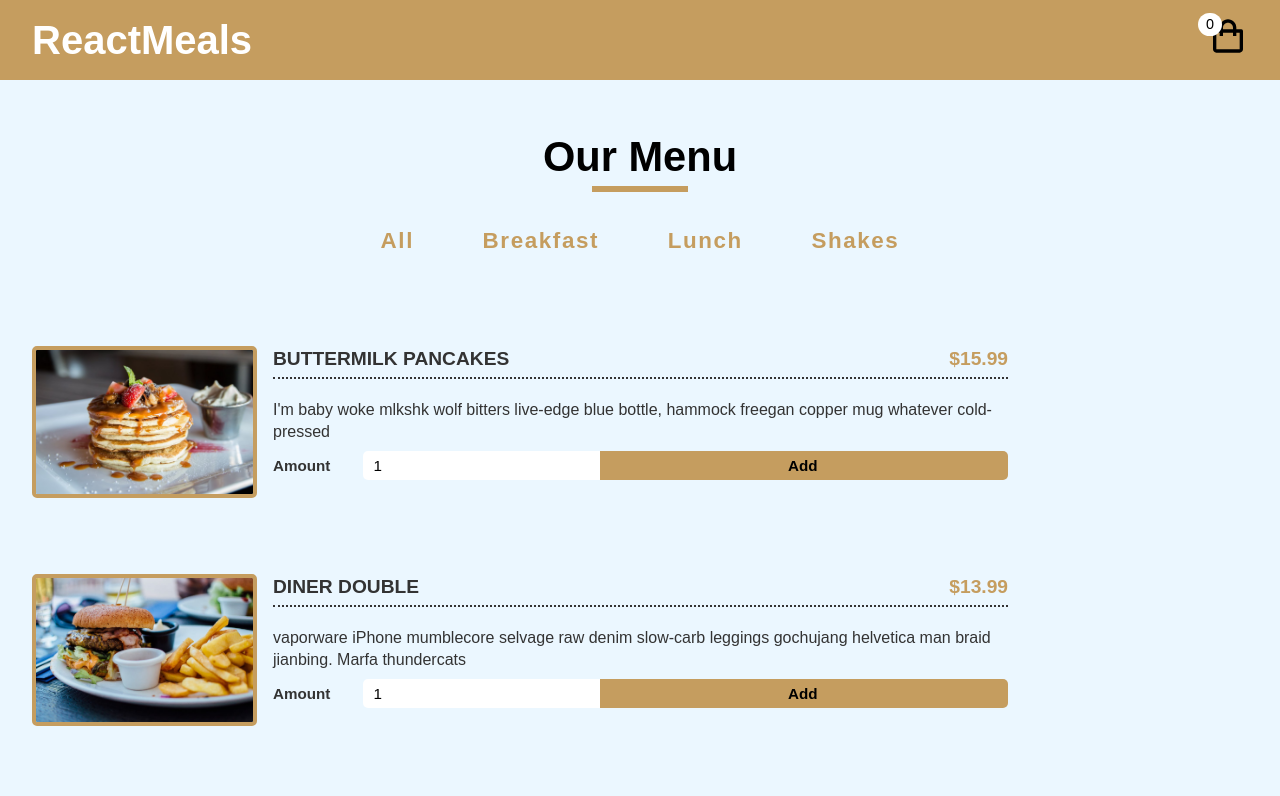
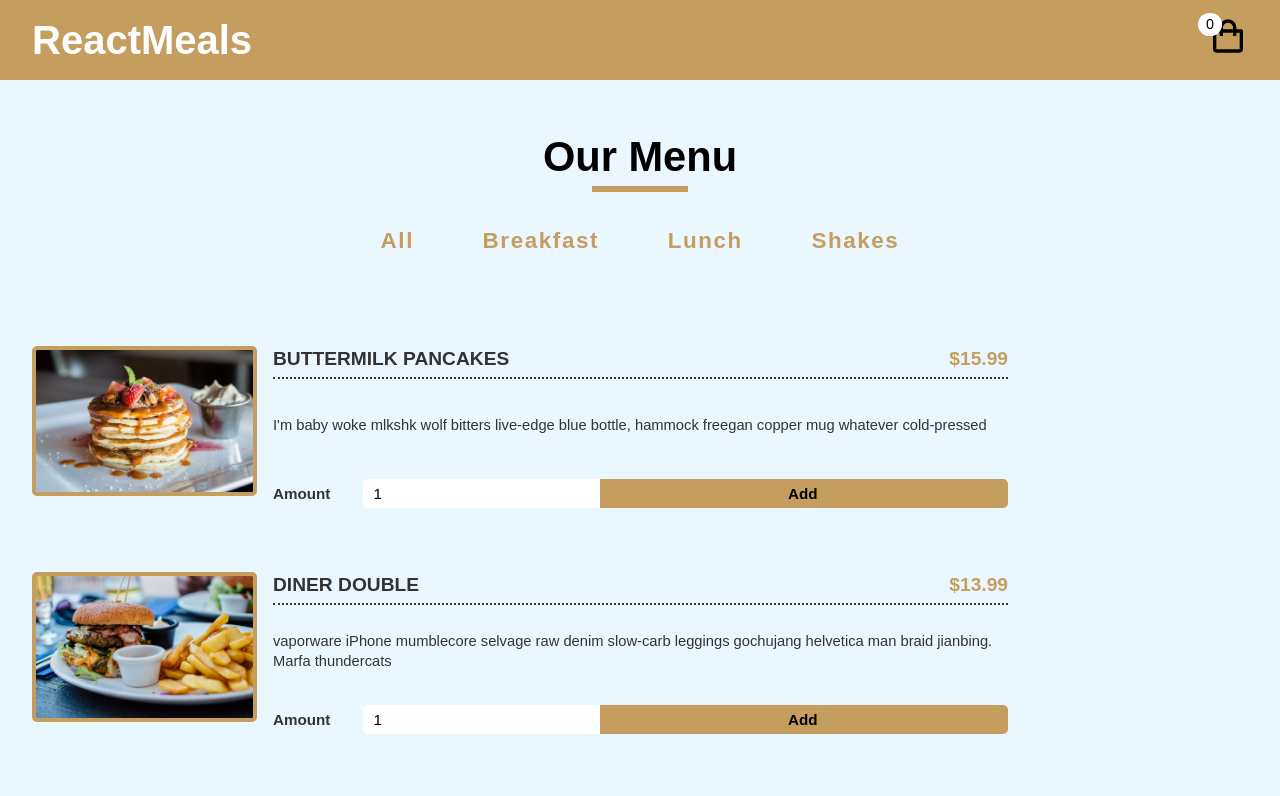
Before and after one commit to jzolotar/react-redux-meals, a React (Create React App) app: page / in a window 1280 px wide. Shown: the top 796 px of the page. Built offline with nearby package versions, Linux system fonts and the light colour scheme.

Commit message:
add simple validation, add styles for alert component, fix how the items were displayed on desktop version

```diff
--- a/src/components/Item.js
+++ b/src/components/Item.js
@@ -2,23 +2,34 @@ import { useRef, useState } from 'react';
 import { useDispatch } from 'react-redux';
 import { StyledItem } from './styles/Item.styled';
 import { addItem } from '../store';
+import ItemAlert from './ItemAlert';
 
 const Item = (props) => {
   const amountRef = useRef();
+  const [alert, setAlert] = useState({ show: false, message: '', status: '' });
+
   const dispatch = useDispatch();
+
+  const showAlert = (show = false, message = '', status = '') => {
+    setAlert({ show, message, status });
+  };
   const { title, price, img, desc, id } = props.data;
 
   const onSubmitHandler = (event) => {
+    event.preventDefault();
     const amount = amountRef.current.value;
-
-    const item = { title, price, id, amount: Number(amount) };
-    event.preventDefault();
-
-    dispatch(addItem(item));
+    if (!amount) {
+      showAlert(true, 'please enter some value', 'danger');
+      return;
+    } else {
+      const item = { title, price, id, amount: Number(amount) };
+      dispatch(addItem(item));
+      showAlert(true, 'item has been added', 'success');
+    }
   };
 
   return (
-    <StyledItem>
+    <StyledItem {...alert}>
       <img src={img} alt='' />
       <section>
         <header>
@@ -37,6 +48,7 @@ const Item = (props) => {
           />
           <button>Add</button>
         </form>
+        {alert.show && <ItemAlert {...alert} removeAlert={showAlert} />}
       </section>
     </StyledItem>
   );
--- /dev/null
+++ b/src/components/ItemAlert.js
@@ -0,0 +1,17 @@
+import { useEffect } from 'react';
+import { useSelector } from 'react-redux';
+
+const ItemAlert = ({ message, status, removeAlert }) => {
+  const items = useSelector((state) => state.items);
+
+  useEffect(() => {
+    const timeout = setTimeout(() => {
+      removeAlert();
+    }, 2000);
+    return () => clearTimeout(timeout);
+  }, [items, removeAlert]);
+
+  return <p className={status}>{message}</p>;
+};
+
+export default ItemAlert;
--- a/src/components/styles/Item.styled.js
+++ b/src/components/styles/Item.styled.js
@@ -13,10 +13,19 @@ export const StyledItem = styled.article`
     display: grid;
     place-items: center;
     @media (min-width: 768px) {
-      height: 152px;
-      width: 225px;
+      height: 150px;
+    }
+    @media (max-width: 767px) {
+      height: 220px;
     }
   }
+
+  section {
+    display: flex;
+    flex-direction: column;
+    justify-content: space-between;
+    position: relative;
+
     header {
       display: flex;
       text-align: center;
@@ -44,7 +53,8 @@ export const StyledItem = styled.article`
     }
 
     p {
-    margin-top: 1.2rem;
+      font-size: 0.92rem;
+      padding: 0.5rem 0;
     }
 
     form {
@@ -55,6 +65,7 @@ export const StyledItem = styled.article`
       display: grid;
       align-items: center;
       grid-template-columns: 1fr 1fr 3fr;
+
       @media (min-width: 768px) {
         grid-template-columns: 1fr 3fr 5fr;
       }
@@ -118,6 +129,31 @@ export const StyledItem = styled.article`
       }
     }
 
+    p:last-child {
+      position: absolute;
+      top: 105%;
+      left: 50%;
+      transform: translate(-50%, -50%);
+      width: 100%;
+      padding: 0.25rem 0.4rem;
+      margin-top: 1rem;
+      text-align: center;
+
+      border-radius: 5px;
+      font-weight: bold;
+      font-size: 0.9rem;
+
+      &.danger {
+        color: red;
+        background-color: #ffb7b5;
+      }
+      &.success {
+        color: green;
+        background-color: #c5e384;
+      }
+    }
+  }
+
   @media (min-width: 768px) {
     display: grid;
     grid-template-columns: 225px 1fr;
--- a/src/components/styles/Nav.styled.js
+++ b/src/components/styles/Nav.styled.js
@@ -1,6 +1,7 @@
 import styled from 'styled-components';
 
 export const StyledNav = styled.nav`
+  z-index: 950;
   position: fixed;
   top: 0;
   left: 0;
```
Lines whose indentation alone changed are shown as unchanged.
